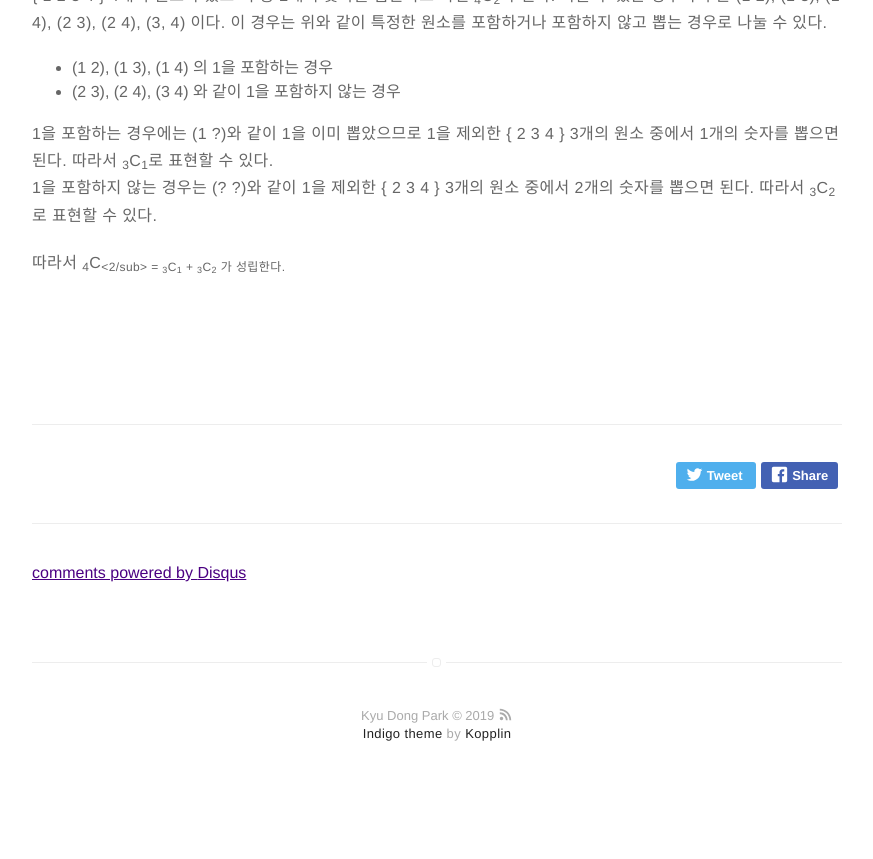
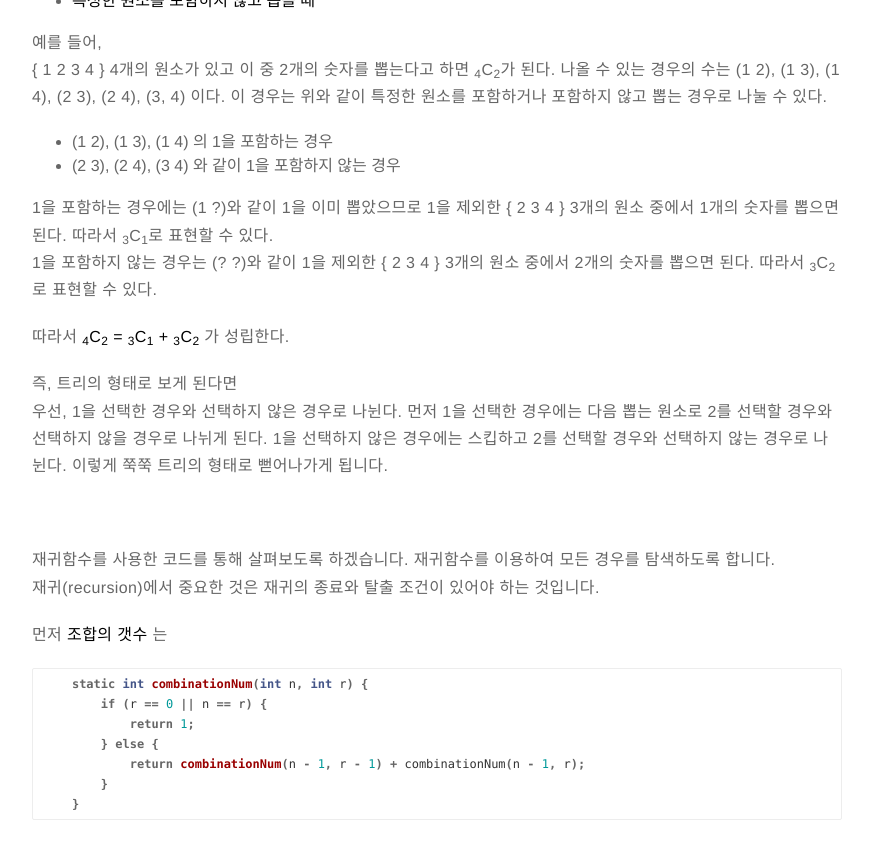
Before and after one commit to Kyudong3/Kyudong3.github.io, a Jekyll site: the page built from _posts/2019-10-18-Combination.markdown, in a window 1280 px wide and 900 px high, scrolled down 1131 px. Shown: the top 859 px of the window, without its empty margins (203-1076 px from the left). Built offline with Jekyll 4.4.1, drawn with Linux system fonts in a browser that asks for light colours; comment, search, counter and statistics services are not loaded; before the commit the page ends 1936 px from its top, so only the background shows below that; some of the changed text lies outside the part shown.

Commit message:
Update 2019-10-18-Combination.markdown

````diff
--- a/_posts/2019-10-18-Combination.markdown
+++ b/_posts/2019-10-18-Combination.markdown
@@ -16,10 +16,13 @@ description: 조합(Combination)에 대해서 정리한 글
 ## 조합(Combination)
 
 알고리즘 문제를 풀다 보면 조합과 순열을 이용해서 문제를 풀어야 하는 경우를 다수 보게 된다. 먼저 조합에 대해 알아보겠습니다.
-조합의 정의는
+보통 알고리즘 문제에서는 2가지 경우를 물어봅니다. **조합의 갯수* 와 **조합의 나열**
+
+우선, 조합의 정의는
 > **서로 다른 n개의 원소 중에서 k개를 뽑는(취하는) 것**
+우리는 여기서 순서와 상관없이 뽑는 경우를 다룰 것입니다.
 
-조합은 2가지 경우로 나뉜다.
+2가지 경우가 있다.
 * 중복이 없는 조합
 * 중복이 있는 조합 (중복 조합)
 
@@ -47,4 +50,25 @@ description: 조합(Combination)에 대해서 정리한 글
 1을 포함하지 않는 경우는 (? ?)와 같이 1을 제외한 { 2 3 4 } 3개의 원소 중에서 2개의 숫자를 뽑으면 된다. 따라서
 <sub>3</sub>C<sub>2</sub>로 표현할 수 있다.
 
-따라서 <sub>4</sub>C<sub><2/sub> = <sub>3</sub>C<sub>1</sub> + <sub>3</sub>C<sub>2</sub> 가 성립한다.
+따라서 **<sub>4</sub>C<sub>2</sub> = <sub>3</sub>C<sub>1</sub> + <sub>3</sub>C<sub>2</sub>** 가 성립한다.
+
+즉, 트리의 형태로 보게 된다면
+우선, 1을 선택한 경우와 선택하지 않은 경우로 나뉜다. 먼저 1을 선택한 경우에는 다음 뽑는 원소로 2를 선택할 경우와 선택하지 않을 경우로 나뉘게 된다. 1을 선택하지 않은 경우에는 스킵하고 2를 선택할 경우와 선택하지 않는 경우로 나뉜다. 이렇게 쭉쭉 트리의 형태로 뻗어나가게 됩니다.
+
+
+<br>
+
+재귀함수를 사용한 코드를 통해 살펴보도록 하겠습니다. 재귀함수를 이용하여 모든 경우를 탐색하도록 합니다.
+재귀(recursion)에서 중요한 것은 재귀의 종료와 탈출 조건이 있어야 하는 것입니다.
+
+먼저 **조합의 갯수** 는
+
+```java
+    static int combinationNum(int n, int r) {
+        if (r == 0 || n == r) {
+            return 1;
+        } else {
+            return combinationNum(n - 1, r - 1) + combinationNum(n - 1, r);
+        }
+    }
+```
````
